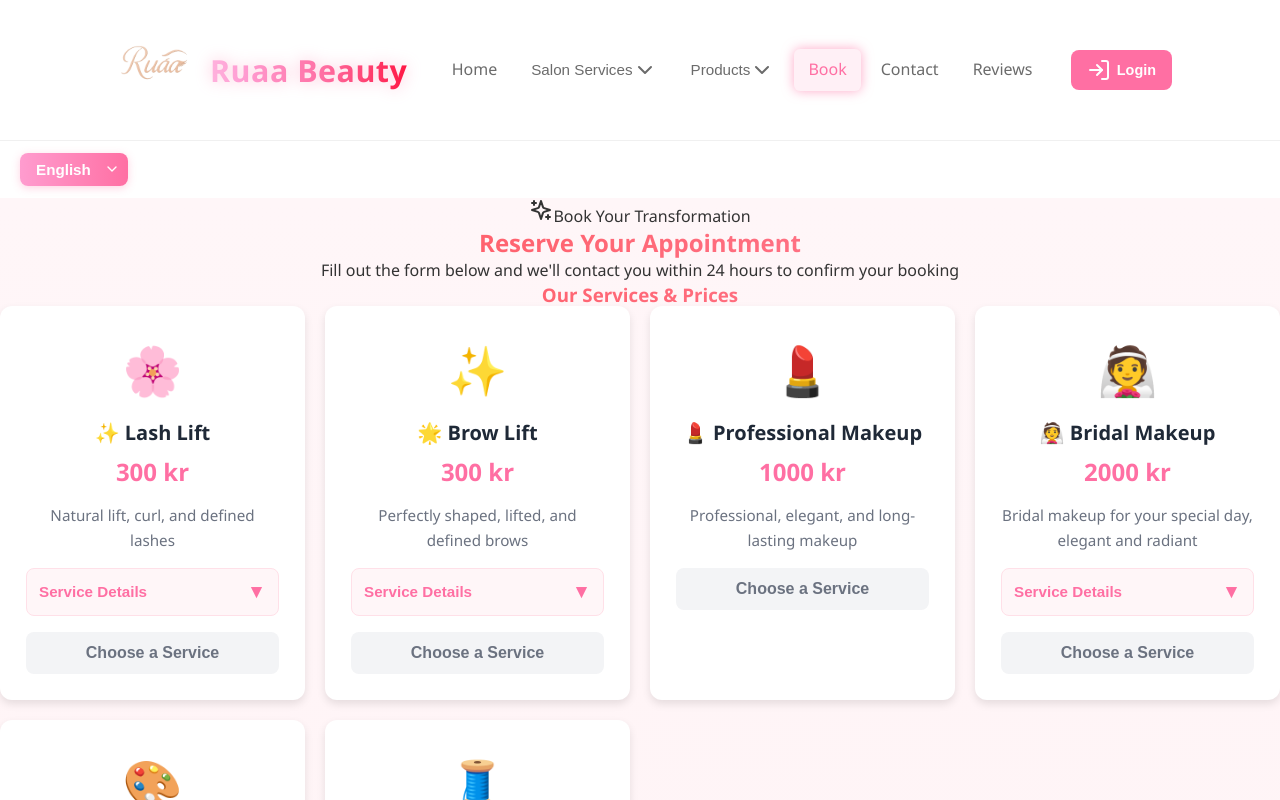
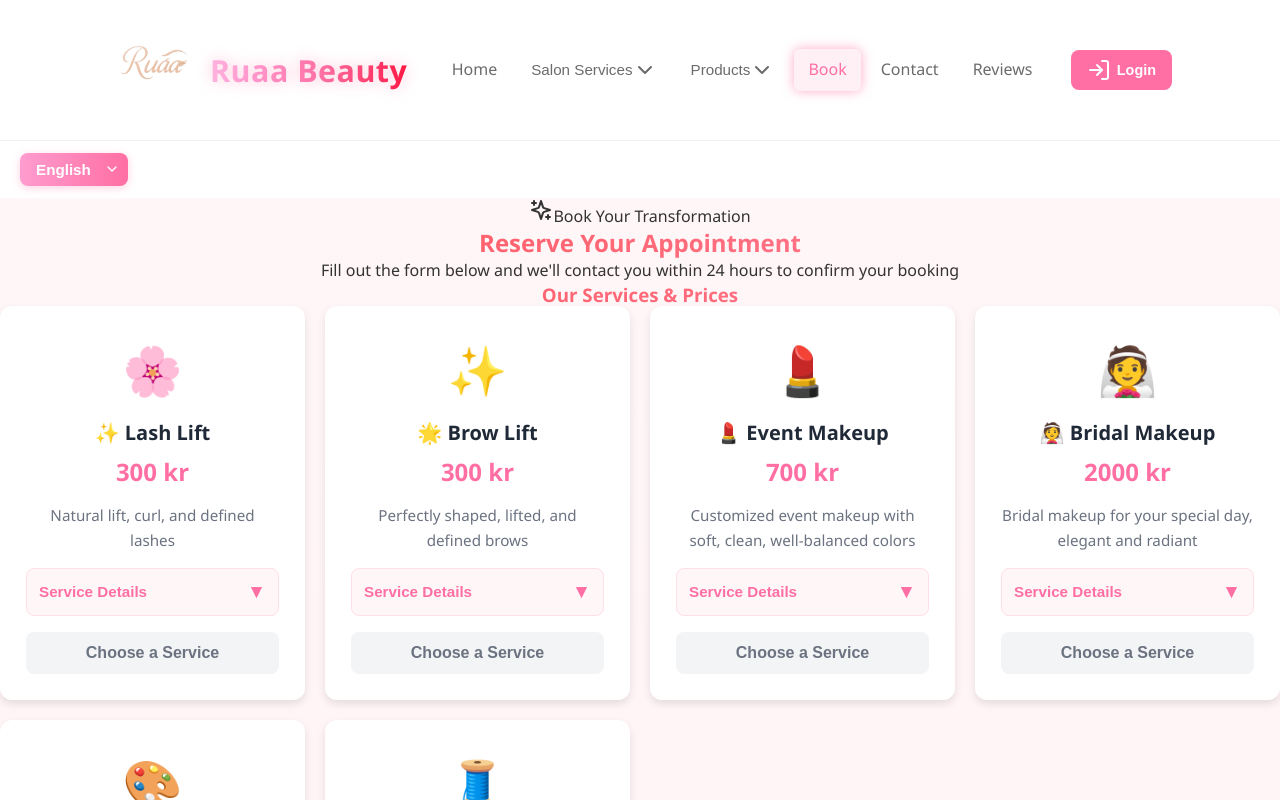
Before and after one commit to mrxxx000/Ruaa_Beauty, a React (Create React App) app in the folder frontend/: page /book in a window 1280 px wide. Shown: the top 800 px of the page. Built offline with nearby package versions, Linux system fonts and the light colour scheme; no server answers.

Commit message:
event makeup

```diff
--- a/frontend/src/components/BookingForm.tsx
+++ b/frontend/src/components/BookingForm.tsx
@@ -38,7 +38,7 @@ const defaultData: FormData = {
 const SERVICES_PRICING: { [key: string]: number } = {
   'lash-lift': 300,
   'brow-lift': 300,
-  'makeup': 1000,
+  'makeup': 700,
   'bridal-makeup': 2000,
   'mehendi': 400,
   'threading': 200,
@@ -57,6 +57,7 @@ const BookingForm: React.FC = () => {
   const [currentUser, setCurrentUser] = useState<{ id: number; name: string; email: string; phone?: string } | null>(null);
   const [expandedLashLift, setExpandedLashLift] = useState<boolean>(false);
   const [expandedBrowLift, setExpandedBrowLift] = useState<boolean>(false);
+  const [expandedEventMakeup, setExpandedEventMakeup] = useState<boolean>(false);
   const [expandedBridalMakeup, setExpandedBridalMakeup] = useState<boolean>(false);
   const [expandedThreading, setExpandedThreading] = useState<boolean>(false);
 
@@ -490,7 +491,7 @@ const BookingForm: React.FC = () => {
             {[
               { icon: '🌸', name: t('bookingForm.serviceLashLift'), price: '300 kr', value: 'lash-lift', description: t('bookingForm.priceLashLift') || 'Natural lift and curl', details: { duration: t('bookingForm.lashLiftDuration'), fullDescription: t('bookingForm.lashLiftDescription'), how: t('bookingForm.lashLiftHow'), result: t('bookingForm.lashLiftResult'), tint: t('bookingForm.lashLiftTint') } },
               { icon: '✨', name: t('bookingForm.serviceBrowLift'), price: '300 kr', value: 'brow-lift', description: t('bookingForm.priceBrowLift') || 'Perfectly shaped brows', details: { duration: t('bookingForm.browLiftDuration'), fullDescription: t('bookingForm.browLiftDescription'), how: t('bookingForm.browLiftHow'), result: t('bookingForm.browLiftResult'), tint: t('bookingForm.browLiftTint') } },
-              { icon: '💄', name: t('bookingForm.serviceMakeup'), price: '1000 kr', value: 'makeup', description: t('bookingForm.priceMakeup') || 'Professional makeup artistry' },
+              { icon: '💄', name: t('bookingForm.serviceMakeup'), price: '700 kr', value: 'makeup', description: t('bookingForm.priceMakeup') || 'Customized event makeup', details: { duration: t('bookingForm.eventMakeupDuration'), fullDescription: t('bookingForm.eventMakeupDescription'), how: t('bookingForm.eventMakeupHow'), result: t('bookingForm.eventMakeupResult') } },
               { icon: '👰', name: t('bookingForm.serviceBridalMakeup'), price: '2000 kr', value: 'bridal-makeup', description: t('bookingForm.priceBridalMakeup') || 'Your special day, perfected', details: { duration: t('bookingForm.bridalMakeupDuration'), fullDescription: t('bookingForm.bridalMakeupDescription'), how: t('bookingForm.bridalMakeupHow'), result: t('bookingForm.bridalMakeupResult') } },
               { icon: '🎨', name: t('bookingForm.serviceMehendi'), price: '400 kr/hr', value: 'mehendi', description: t('bookingForm.priceMehendi') || 'Intricate henna designs' },
               { icon: '🧵', name: t('bookingForm.serviceThreading'), price: '200 kr', value: 'threading', description: t('bookingForm.priceThreading') || 'Precise facial threading', details: { duration: t('bookingForm.threadingDuration'), fullDescription: t('bookingForm.threadingDescription'), how: t('bookingForm.threadingHow'), result: t('bookingForm.threadingResult') } },
@@ -821,6 +822,69 @@ const BookingForm: React.FC = () => {
                       +
                     </button>
                   </div>
+                )}
+
+                {/* Event Makeup Details Section */}
+                {service.value === 'makeup' && service.details && (
+                  <>
+                    <button
+                      type="button"
+                      onClick={() => setExpandedEventMakeup(!expandedEventMakeup)}
+                      style={{
+                        width: '100%',
+                        backgroundColor: '#fff6f8',
+                        borderRadius: '8px',
+                        padding: '12px',
+                        marginBottom: expandedEventMakeup ? '0' : '16px',
+                        fontSize: '0.95rem',
+                        color: '#ff6fa3',
+                        border: '1px solid #ffe0e8',
+                        fontWeight: '600',
+                        cursor: 'pointer',
+                        display: 'flex',
+                        alignItems: 'center',
+                        justifyContent: 'space-between',
+                        transition: 'all 0.3s ease'
+                      }}
+                    >
+                      <span>Service Details</span>
+                      <span style={{ fontSize: '1.2rem', transition: 'transform 0.3s ease', transform: expandedEventMakeup ? 'rotate(180deg)' : 'rotate(0deg)' }}>▼</span>
+                    </button>
+
+                    {/* Expandable Details Content */}
+                    {expandedEventMakeup && (
+                      <div style={{
+                        backgroundColor: '#fff6f8',
+                        borderRadius: '0 0 8px 8px',
+                        padding: '12px',
+                        marginBottom: '16px',
+                        fontSize: '0.85rem',
+                        color: '#4b5563',
+                        lineHeight: '1.6',
+                        textAlign: 'left',
+                        border: '1px solid #ffe0e8',
+                        borderTop: 'none',
+                        animation: 'slideDown 0.3s ease'
+                      }}>
+                        <style>{`
+                          @keyframes slideDown {
+                            from {
+                              opacity: 0;
+                              max-height: 0;
+                            }
+                            to {
+                              opacity: 1;
+                              max-height: 500px;
+                            }
+                          }
+                        `}</style>
+                        <p style={{ margin: '0 0 8px 0', fontWeight: '600', color: '#ff6fa3' }}>⏱️ {service.details?.duration}</p>
+                        <p style={{ margin: '0 0 8px 0' }}><strong>📝</strong> {service.details?.fullDescription}</p>
+                        <p style={{ margin: '0 0 8px 0' }}><strong>✓</strong> {service.details?.how}</p>
+                        <p style={{ margin: '0', fontWeight: '600', color: '#ff6fa3' }}>✨ {service.details?.result}</p>
+                      </div>
+                    )}
+                  </>
                 )}
 
                 {/* Bridal Makeup Details Section */}
--- a/frontend/src/locales/arb.json
+++ b/frontend/src/locales/arb.json
@@ -59,7 +59,14 @@
     "browLiftHow": "كيفية التطبيق: نطرّي الشعرة لتصير سهلة الترتيب، ننسّق الاتجاه، ثم نثبّت الشكل النهائي ليدوم أطول.",
     "browLiftResult": "النتيجة: حواجب ممتلئة، ثابتة، ومرتّبة لمدة 4–6 أسابيع.",
     "browLiftTint": "إضافة تلوين: +20 كرون",
-    "priceMakeup": "ميك أب احترافي، أنيق وطويل الأمد",
+    "priceMakeup": "مكياج مخصص للمناسبات بإطلالة ناعمة ومرتّبة",
+    "eventMakeupTitle": "✨ Event Makeup – مكياج مناسبات – Festsminkning",
+    "eventMakeupDuration": "المدة: 45 دقيقة",
+    "eventMakeupPrice": "السعر: 700 كرون",
+    "eventMakeupDescription": "مكياج مخصص للمناسبات بإطلالة ناعمة ومرتّبة.",
+    "eventMakeupIncludes": "يشمل: تجهيز مناسب للبشرة، توزيع أساس ثابت ومريح، اختيار درجات مناسبة للمناسبة",
+    "eventMakeupHow": "كيفية التطبيق: تجهيز مناسب للبشرة، توزيع أساس ثابت ومريح، واختيار درجات ألوان تناسب مناسبتك وأسلوبك الشخصي.",
+    "eventMakeupResult": "النتيجة: إطلالة راقية، جميلة، ومثالية للتصوير.",
     "priceBridalMakeup": "ميك أب العروس ليومك المميز، أنيق ومشرق",
     "bridalMakeupTitle": "✨ مكياج عروس",
     "bridalMakeupDuration": "المدة: 60 دقيقة",
@@ -95,7 +102,7 @@
     "serviceLashExtensions": "💫 تمديد رموش",
     "serviceLashLift": "✨ لَش لِفت",
     "serviceBrowLift": "🌟 برو لِفت",
-    "serviceMakeup": "💄 مكياج احترافي",
+    "serviceMakeup": "💄 مكياج مناسبات",
     "serviceBridalMakeup": "👰 مكياج عرايس",
     "serviceMehendi": "🎨 حِنّة",
     "serviceThreading": "🧵 خيط للوجه",
--- a/frontend/src/locales/en.json
+++ b/frontend/src/locales/en.json
@@ -59,7 +59,14 @@
     "browLiftHow": "How it's done: The hairs are softened, shaped into the desired direction, and fixed for long-lasting results.",
     "browLiftResult": "Result: Fuller, lifted, neatly shaped brows lasting 4–6 weeks.",
     "browLiftTint": "Tint add-on: +20 kr",
-    "priceMakeup": "Professional, elegant, and long-lasting makeup",
+    "priceMakeup": "Customized event makeup with soft, clean, well-balanced colors",
+    "eventMakeupTitle": "✨ Event Makeup – مكياج مناسبات – Festsminkning",
+    "eventMakeupDuration": "Duration: 45 minutes",
+    "eventMakeupPrice": "Price: 700 kr",
+    "eventMakeupDescription": "Customized event makeup with soft, clean, well-balanced colors.",
+    "eventMakeupIncludes": "Includes: Skin prep, Comfortable long-lasting base, Color palette matched to event & style",
+    "eventMakeupHow": "How it's done: Skin prep, comfortable long-lasting base application, and color palette matched to your event and personal style.",
+    "eventMakeupResult": "Result: A clean, elegant look perfect for photos.",
     "priceBridalMakeup": "Bridal makeup for your special day, elegant and radiant",
     "bridalMakeupTitle": "✨ Bridal Makeup",
     "bridalMakeupDuration": "Duration: 60 minutes",
@@ -95,7 +102,7 @@
     "serviceLashExtensions": "💫 Lash Extensions",
     "serviceLashLift": "✨ Lash Lift",
     "serviceBrowLift": "🌟 Brow Lift",
-    "serviceMakeup": "💄 Professional Makeup",
+    "serviceMakeup": "💄 Event Makeup",
     "serviceBridalMakeup": "👰 Bridal Makeup",
     "serviceMehendi": "🎨 Mehendi (Henna)",
     "serviceThreading": "🧵 Facial Threading",
--- a/frontend/src/locales/sv.json
+++ b/frontend/src/locales/sv.json
@@ -59,7 +59,14 @@
    "browLiftHow": "Hur det görs: Håren mjukas upp, formas i rätt riktning och fixeras för ett hållbart resultat.",
    "browLiftResult": "Resultat: Fylligare, lyfta och välformade bryn som håller i 4–6 veckor.",
     "browLiftTint": "Färgning som tillägg: +20 kr",
-    "priceMakeup": "Professionell, elegant och långvarig makeup",
+    "priceMakeup": "Anpassad festsminkning med mjuka och välbalanserade färger",
+    "eventMakeupTitle": "✨ Event Makeup – مكياج مناسبات – Festsminkning",
+    "eventMakeupDuration": "Varaktighet: 45 minuter",
+    "eventMakeupPrice": "Pris: 700 kr",
+    "eventMakeupDescription": "Anpassad festsminkning med mjuka och välbalanserade färger.",
+    "eventMakeupIncludes": "Inkluderar: Hudförberedelse, Hållbar och bekväm bas, Färger anpassade till evenemang och önskad look",
+    "eventMakeupHow": "Hur det går till: Hudförberedelse, hållbar och bekväm bas, och färger anpassade till ditt evenemang och personliga stil.",
+    "eventMakeupResult": "Resultat: En elegant och vacker look, perfekt för fotografering.",
     "priceBridalMakeup": "Brudsmink för din stora dag, elegant och strålande",
     "bridalMakeupTitle": "✨ Brudsmink",
     "bridalMakeupDuration": "Varaktighet: 60 minuter",
@@ -94,7 +101,7 @@
     "serviceLashExtensions": "💫 Fransförlängning",
     "serviceLashLift": "✨ Lash Lift",
     "serviceBrowLift": "🌟 Brow Lift",
-    "serviceMakeup": "💄 Professionellt Smink",
+    "serviceMakeup": "💄Festsminkning",
     "serviceBridalMakeup": "👰 Brudsmink",
     "serviceMehendi": "🎨 Mehendi (Henna)",
     "serviceThreading": "🧵 Ansiktstrådning",
```
